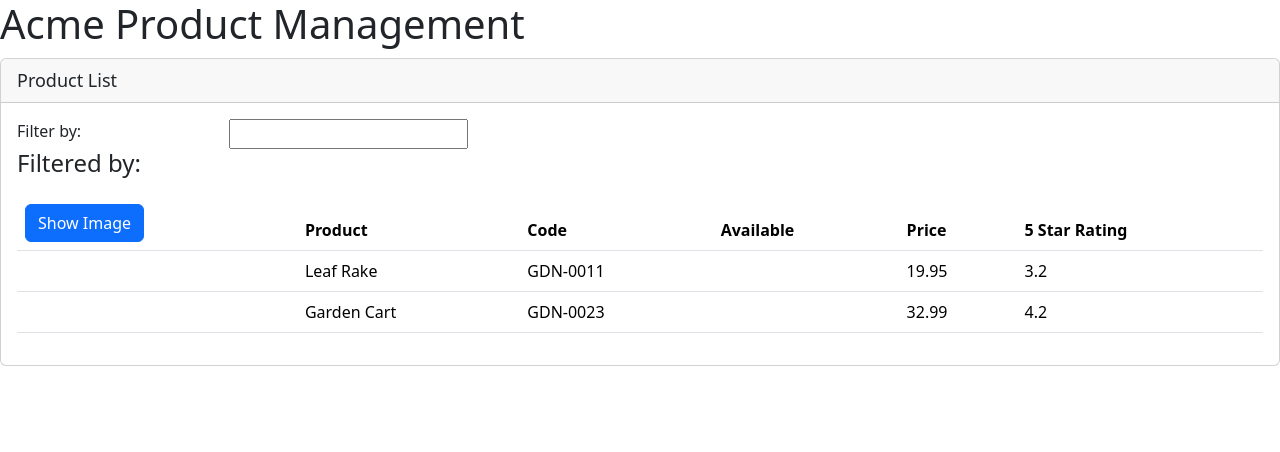
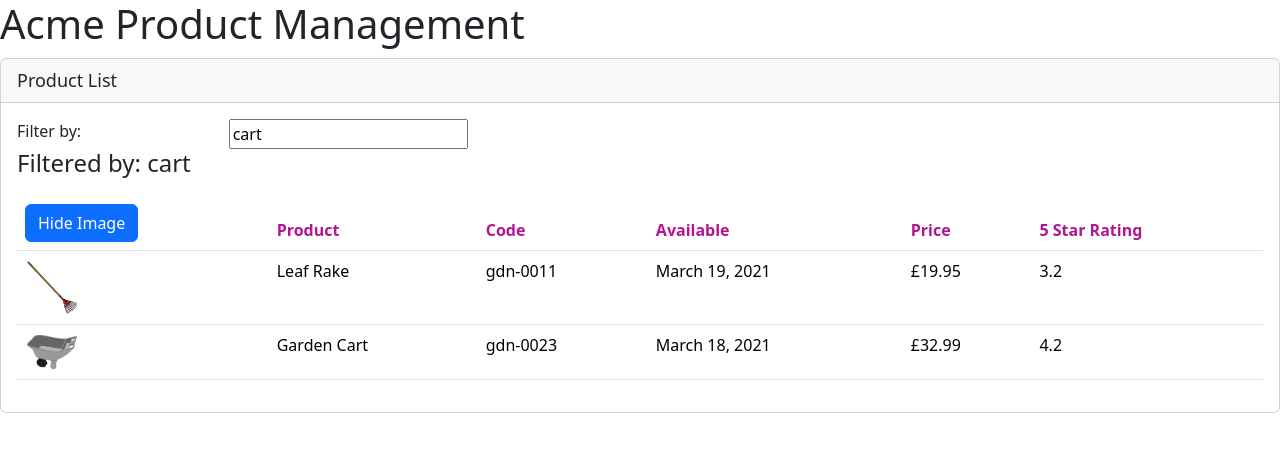
Before and after one commit to Ray-manzzz/AngularGettingStarted, an Angular app: page / in a window 1280 px wide. Both pictures are taken after a click on the button "Show Image". Shown: the top 452 px of the page. Built offline with nearby package versions, Linux system fonts and the light colour scheme.

Commit message:
Interfaces, NgModel, css

```diff
--- a/src/app/app.module.ts
+++ b/src/app/app.module.ts
@@ -3,6 +3,7 @@
 
 import { AppComponent } from './app.component';
 import { ProductListComponent } from './products/product-list.component';
+import { FormsModule } from '@angular/forms';
 
 @NgModule({
   declarations: [
@@ -10,7 +11,8 @@
     ProductListComponent
   ],
   imports: [
-    BrowserModule
+    BrowserModule,
+    FormsModule
   ],
   bootstrap: [AppComponent]
 })
--- /dev/null
+++ b/src/app/products/product-list.component.css
@@ -0,0 +1,3 @@
+th {
+    color:rgb(179, 21, 144);
+}
--- a/src/app/products/product-list.component.html
+++ b/src/app/products/product-list.component.html
@@ -6,12 +6,13 @@
         <div class="row">
             <div class="col-md-2">Filter by:</div>
             <div class="col-md-4">
-                <input type="text"/>
+                <input type="text"
+                    [(ngModel)] = 'listFilter'/>
             </div>
         </div>
         <div class="row">
             <div class="col-md-6">
-                <h4>Filtered by: </h4>
+                <h4>Filtered by: {{listFilter}}</h4>
             </div>
         </div>
         <div class="table-responsive" *ngIf="products.length">
@@ -19,8 +20,8 @@
                 <thead>
                     <tr>
                         <th>
-                            <button class="btn btn-primary">
-                                Show Image
+                            <button class="btn btn-primary" (click)="toggleImage()">
+                                {{showImage ? 'Hide' : 'Show'}} Image
                             </button>
                         </th>
                         <th>Product</th>
@@ -32,11 +33,17 @@
                 </thead>
                 <tbody>
                     <tr *ngFor="let product of products">
-                        <td></td>
+                        <td>
+                            <img *ngIf='showImage'
+                            [src]='product.imageUrl'
+                            [title]='product.productName'
+                            [style.width.px]='imageWidth'
+                            [style.margin.px]='imageMargin'>
+                        </td>
                         <td>{{product.productName}}</td>
-                        <td>{{product.productCode}}</td>
-                        <td>{{product.productDate}}</td>
-                        <td>{{product.price}}</td>
+                        <td>{{product.productCode | lowercase}}</td>
+                        <td>{{product.releaseDate}}</td>
+                        <td>{{product.price | currency: 'GBP' : 'symbol' : '1.2-2'}}</td>
                         <td>{{product.starRating}}</td>
                     </tr>
                 </tbody>
--- a/src/app/products/product-list.component.ts
+++ b/src/app/products/product-list.component.ts
@@ -1,13 +1,19 @@
 import { Component } from "@angular/core";
+import { IProduct } from "./product";
 
 @Component({
     selector: 'pm-products',
-    templateUrl: './product-list.component.html'
+    templateUrl: './product-list.component.html',
+    styleUrls: ['./product-list.component.css']
 })
 
 export class ProductListComponent {
-    pageTitle: string = 'Product List';
-    products: any[] = [
+    pageTitle = 'Product List';
+    imageWidth = 50;
+    imageMargin = 2;
+    showImage: boolean = false;
+    listFilter: string = 'cart'
+    products: IProduct[] = [
         {
             "productId": 1,
             "productName": "Leaf Rake",
@@ -29,4 +35,8 @@
             "imageUrl": "assets/images/garden_cart.png"
         }
     ];
+
+    toggleImage() :void {
+        this.showImage = !this.showImage;
+    }
 }
--- /dev/null
+++ b/src/app/products/product.ts
@@ -0,0 +1,10 @@
+export interface IProduct {
+    productId: number;
+    productName: string;
+    productCode: string;
+    releaseDate: string;
+    price: number;
+    description: string;
+    starRating: number;
+    imageUrl: string;
+}
```
